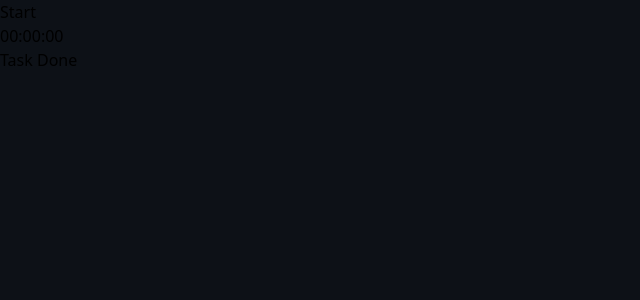
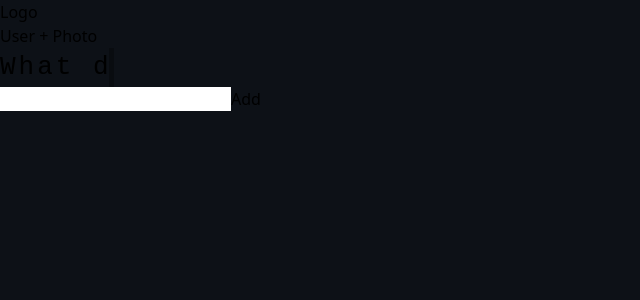
Before and after one commit to sgoyalsmvj/FocusFlow, a React (Vite) app in the folder Frontend/: page / in a window 1280 px wide. Shown: the top 300 px of the page, without its empty margins (0-640 px from the left). Built offline with nearby package versions, Linux system fonts and the light colour scheme.

Commit message:
feat: Created student landing page

```diff
--- a/Frontend/src/App.jsx
+++ b/Frontend/src/App.jsx
@@ -5,8 +5,8 @@ import TimerNavbar from "./components/TimerNavbar"
 function App() {
 
   return (
-    <TimerNavbar/>
-    // <LandingPage/>
+    // <TimerNavbar/>
+    <LandingPage/>
   )
 }
 
--- a/Frontend/src/components/LandingPage.jsx
+++ b/Frontend/src/components/LandingPage.jsx
@@ -5,57 +5,46 @@ import "../styles/LandingPage.css";
 const LandingPage = () => {
   const listTask = [];
 
+  const handleAddButton = () => {
+    const input = document.querySelector('input');
+    const text = input.value;
+
+    if (text.trim() !== '') {
+      listTask.push(text);
+      const taskArea = document.getElementById('taskArea');
+      const task = document.createElement('button');
+      task.className = 'h-[40px] w-[400px] font-mono text-lg flex justify-center items-center text-white border-[0.075rem] border-gray-100/10';
+      task.innerHTML = text;
+      taskArea.appendChild(task);
+      input.value = '';
+    }
+  }
 
 //   console.log("Render Landing Page");
 
-  listTask.push("Task 1");
-  listTask.push("Task 2");
-  listTask.push("Task 3");
+  // listTask.push("Task 1");
+  // listTask.push("Task 2");
+  // listTask.push("Task 3");
 
   return (
-     <div className="bg-orange-500 h-screen" >
+     <div className="h-screen" >
 
-           <NavBar/>
+      <NavBar/>
 
-              <div className="h-[600px] bg-gray-500">
+      <div className="flex flex-col items-center">
 
-             <div className="flex justify-center items-center"><div className=" rounded-4xl flex justify-center items-center h-[100px] mt-[40px] "><h1 className="text">What do you want to Learn Today?</h1></div></div>
+        <div className="flex justify-center items-center"><div className=" rounded-4xl flex justify-center items-center h-[100px] mt-[40px] "><h1 className="text text-white text-4xl">What do you want to Learn Today?</h1></div></div>
 
+        <div className="flex items-center">
+          <input className="h-[40px] w-[320px] rounded-l-lg "/>
+          <button className="h-[40px] w-[80px] rounded-r-lg bg-gray-500 text-lg text-white font-mono" onClick={handleAddButton}>Add</button>
+        </div>
 
-                    <div className="h-[400px] flex justify-center items-center bg-red-500">
+        <div id="taskArea" className="h-[400px] w-[400px] flex flex-col space-y-2 border-[0.075rem] border-gray-100/10 mt-2">
 
-                        <div>
+        </div>
 
-                        <div className="flex justify-center items-center w-[200px]">
-                                <h1 className="">Write the task to Add + </h1>
-
-                         </div>
-
-
-                         <div className="flex justify-center items-start mt-[40px] bg-green-500 h-[200px] w-[200px]">
-
-                                <ul className="h-full w-full bg-red-500 ">
-                                    {listTask.map((task) => {
-                                        return <li className="rounded-lg border-2 text-center mb-3"> {task} <button className="ml-[50px]">+</button></li>;
-                                    })}
-                                </ul>
-
-
-                         </div>
-
-
-
-                        </div>
-
-
-
-
-
-                    </div>
-
-
-
-              </div>
+      </div>
 
 
      </div>
--- a/Frontend/src/components/NavBar.jsx
+++ b/Frontend/src/components/NavBar.jsx
@@ -2,11 +2,11 @@ import React from 'react'
 
 const NavBar = () => {
   return (
-    <div className='bg-blue-500  flex justify-between h-[100px]'>
+    <div className='bg-gray-850 border-b-[0.075rem]  border-b-gray-100/10 text-white flex justify-between h-[10vh]'>
 
-           <div className='bg-green-500 flex justify-center items-center w-[200px]'>Logo</div>
+           <div className=' flex justify-center items-center w-[200px]'>Logo</div>
 
-           <div className='bg-red-500 flex justify-center items-center w-[200px]' > User + Photo</div>
+           <div className=' flex justify-center items-center w-[200px]' > User + Photo</div>
 
 
     </div>
--- a/Frontend/src/styles/LandingPage.css
+++ b/Frontend/src/styles/LandingPage.css
@@ -3,6 +3,13 @@
     display: flex;
 }
 
+.fntStyle {
+    font-size: 2em;
+    letter-spacing: 3px;
+    font-family: monospace;
+    width: 100%;
+    white-space: nowrap;
+}
 
 .text {
     font-size: 2em;
```
